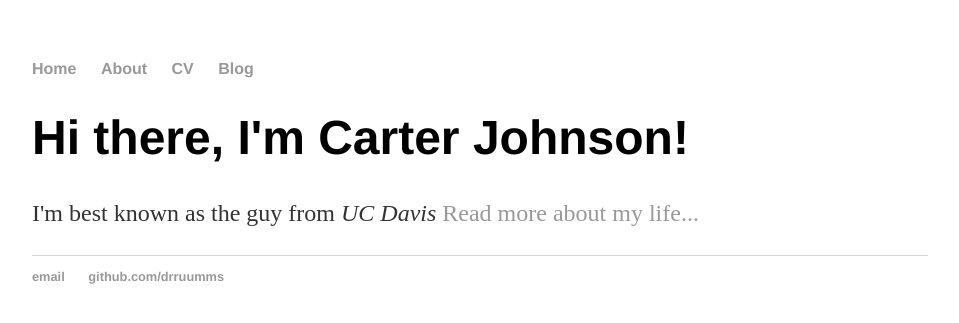
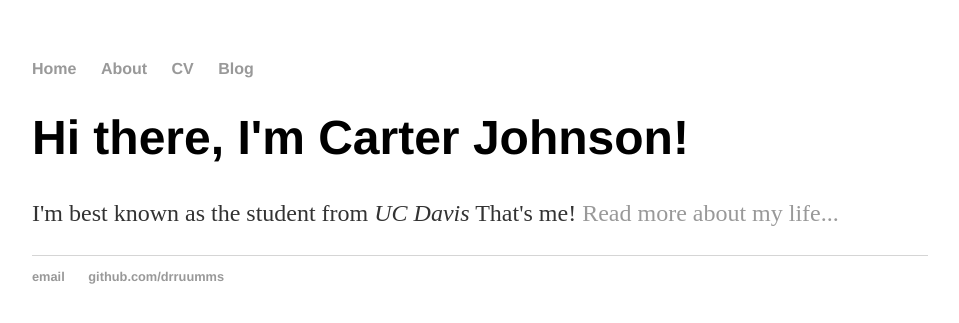
Before and after one commit to caljohnson/old_io, a Jekyll site: the page built from index.html, in a window 1280 px wide. Shown: the top 323 px of the page, without its empty margins (160-1119 px from the left). Built offline with Jekyll 4.4.1, drawn with Linux system fonts in a browser that asks for light colours.

Commit message:
Update index.html

```diff
--- a/index.html
+++ b/index.html
@@ -1,30 +1,8 @@
-<!DOCTYPE html>
-<html>
-	<head>
-		<title>Carter Johnson</title>
-		<!-- link to main stylesheet -->
-		<link rel="stylesheet" type="text/css" href="/css/main.css">
-	</head>
-	<body>
-		<nav>
-    		<ul>
-        		<li><a href="/">Home</a></li>
-	        	<li><a href="/about">About</a></li>
-        		<li><a href="/cv">CV</a></li>
-        		<li><a href="/blog">Blog</a></li>
-    		</ul>
-		</nav>
-		<div class="container">
-    		<div class="blurb">
-        		<h1>Hi there, I'm Carter Johnson!</h1>
-				<p>I'm best known as the guy from <em>UC Davis</em>  <a href="/about">Read more about my life...</a></p>
-    		</div><!-- /.blurb -->
-		</div><!-- /.container -->
-		<footer>
-    		<ul>
-        		<li><a href="mailto:caljohnson@ucdavis.edu">email</a></li>
-        		<li><a href="https://github.com/drruumms">github.com/drruumms</a></li>
-			</ul>
-		</footer>
-	</body>
-</html>
+---
+layout: default
+title: Carter Johnson, PhD Student in Applied Mathematics
+---
+<div class="blurb">
+	<h1>Hi there, I'm Carter Johnson!</h1>
+	<p>I'm best known as the student from <em>UC Davis</em> That's me! <a href="/about">Read more about my life...</a></p>
+</div><!-- /.blurb -->
```
